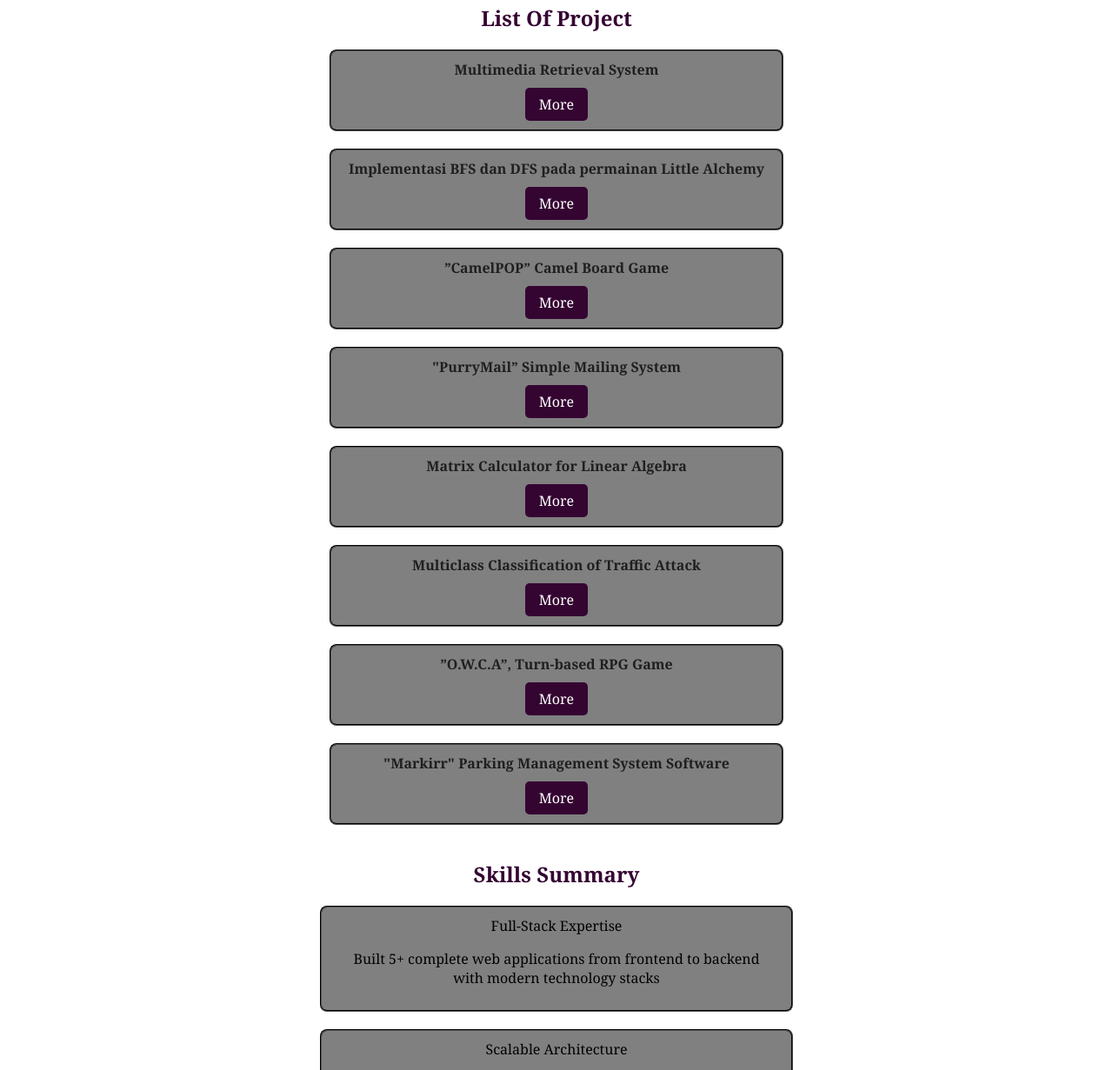
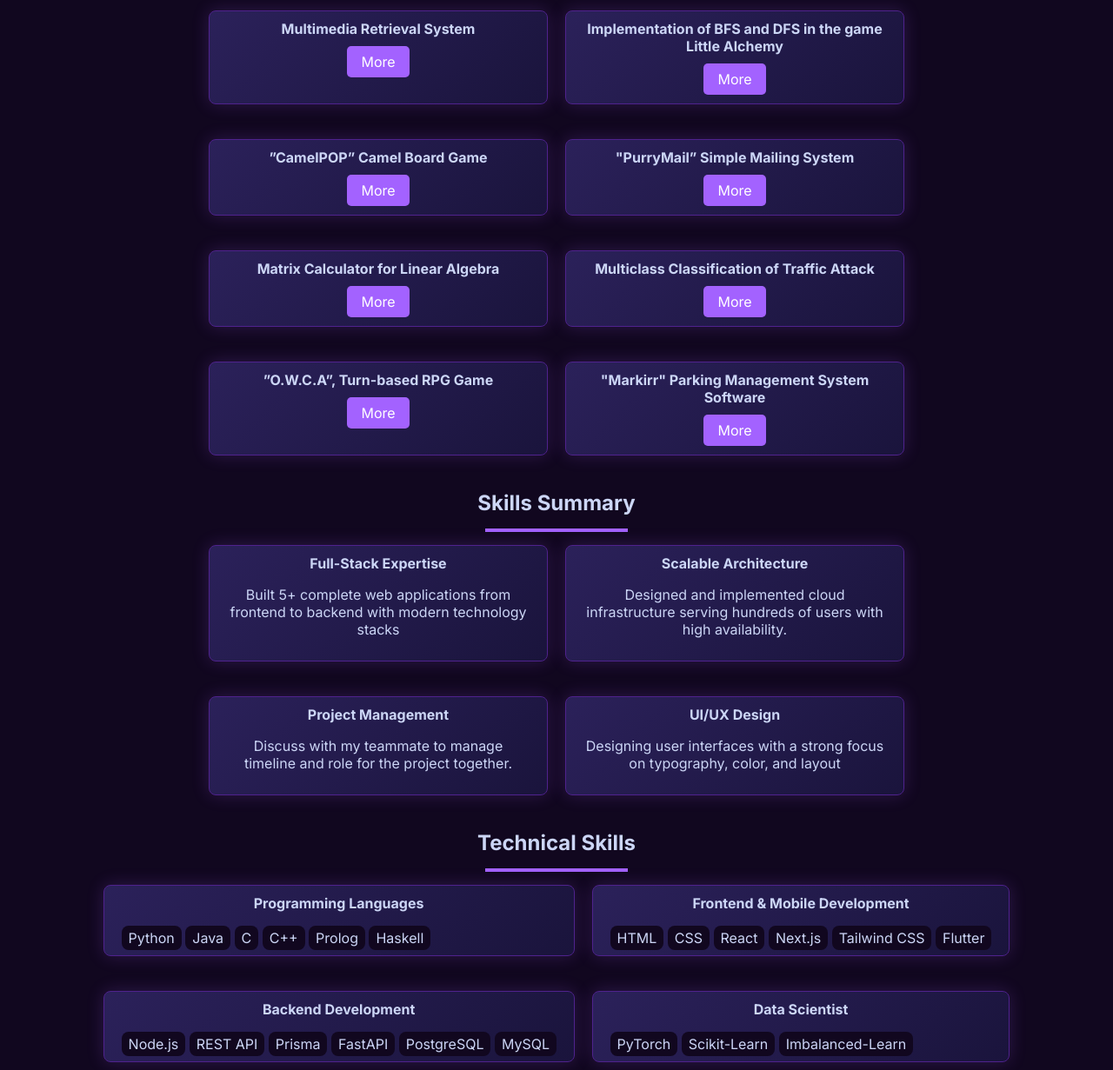
Before and after one commit to Farhanabd05/PORTOFOLIO, a plain HTML site: page index.html in a window 1280 px wide. Shown: the part 396-1627 px from the top of the page at 87% size. Drawn offline with Linux system fonts and the light colour scheme.

Commit message:
feat: versi grid 2 colum

```diff
--- a/index.html
+++ b/index.html
@@ -1,84 +1,102 @@
 <!DOCTYPE html>
+<html>
   <head>
     <title>Porto Farhan!</title>
-        <link rel="stylesheet" href="style.css">
-        <link rel="icon" type="image/x-icon" href="images/favicon.svg">
-
+    <link rel="stylesheet" href="https://fonts.googleapis.com/css2?family=Inter:wght@400;700&display=swap">
+    <link rel="stylesheet" href="style.css" />
+    <link rel="icon" type="image/x-icon" href="images/favicon.svg" />
   </head>
   <body>
-        <img src="images/foto-farhan.svg" class="img-2">
+    <div class="page-wrapper">
+      <header>
+        <img src="images/foto-farhan.svg" class="img-person" />
         <h1>Abdullah Farhan</h1>
         <h4>Full Stack Developer & Data Scientist Enthusiast</h4>
-        <h4>Punya passion di bidang machine learning. Saya ingin membuat model machine learning yang bermanfaat</h4>
-        <span class="span-logo">
-            <a href="https://github.com/Farhanabd05"><img src="images/logo-git-black.svg" class="img"></a>
-            <a href="https://www.linkedin.com/in/abdullah-farhan-682587244/"><img src="images/logo-linkedin.svg" class="img"></a>
-            <a href="mailto:farhanjunaedi213@gmail.com"><img src="images/logo-gmail.svg" class="img"></a>
-        </span>
+        <h4>
+          Punya passion di bidang machine learning. Saya ingin membuat model
+          machine learning yang bermanfaat
+        </h4>
+      </header>
+      <main>
+        <section>
           <h2>List Of Project</h2>
+          <hr>
           <div class="container">
             <div class="child">
-                <h4>
-                    Multimedia Retrieval System
-                </h4>
-                <input type="checkbox"id="toggle1" class="toggle-checkbox">
-                <p class ="project-desc">Proyek ini bertujuan untuk mencari gambar atau audio berdasarkan input gambar dan audionya langsung</p>
+              <h4>Multimedia Retrieval System</h4>
+              <input type="checkbox" id="toggle1" class="toggle-checkbox" />
+              <p class="project-desc">
+                This project aims to search for images or audio based on their
+                direct image and audio input.
+              </p>
               <label for="toggle1" class="toggle-button">
                 <span class="more">More</span>
                 <span class="hide">Hide</span>
               </label>
             </div>
             <div class="child">
-                <h4>
-                    Implementasi BFS dan DFS pada permainan Little Alchemy
-                </h4>
-                <input type="checkbox"id="toggle2" class="toggle-checkbox">
-                <p class ="project-desc">A web application that implements BFS and DFS algorithms to find crafting paths in Little Alchemy 2. Built with React frontend and Go backend.</p>
+              <h4>Implementation of BFS and DFS in the game Little Alchemy</h4>
+              <input type="checkbox" id="toggle2" class="toggle-checkbox" />
+              <p class="project-desc">
+                A web application that implements BFS and DFS algorithms to find
+                crafting paths in Little Alchemy 2. Built with React frontend and
+                Go backend.
+              </p>
               <label for="toggle2" class="toggle-button">
                 <span class="more">More</span>
                 <span class="hide">Hide</span>
               </label>
             </div>
             <div class="child">
-                <h4>
-                    ”CamelPOP” Camel Board Game
-                </h4>
-                <input type="checkbox"id="toggle3" class="toggle-checkbox">
-                <p class ="project-desc">used Prolog to create a board game called Camel. The purpose of this project is to teach logic and reccurence using logical programming statements.</p>
+              <h4>”CamelPOP” Camel Board Game</h4>
+              <input type="checkbox" id="toggle3" class="toggle-checkbox" />
+              <p class="project-desc">
+                used Prolog to create a board game called Camel. The purpose of
+                this project is to teach logic and reccurence using logical
+                programming statements.
+              </p>
               <label for="toggle3" class="toggle-button">
                 <span class="more">More</span>
                 <span class="hide">Hide</span>
               </label>
             </div>
             <div class="child">
-                <h4>
-                    "PurryMail” Simple Mailing System
-                </h4>
-                <input type="checkbox"id="toggle4" class="toggle-checkbox">
-                <p class ="project-desc">PurryMail adalah program baru untuk mengatasi masalah keamanan pada ZMail. Program ini menggunakan ADT yang dimodifikasi untuk fitur seperti enkripsi pesan dan pengelolaan email.</p>
+              <h4>"PurryMail” Simple Mailing System</h4>
+              <input type="checkbox" id="toggle4" class="toggle-checkbox" />
+              <p class="project-desc">
+                PurryMail adalah program baru untuk mengatasi masalah keamanan
+                pada ZMail. Program ini menggunakan ADT yang dimodifikasi untuk
+                fitur seperti enkripsi pesan dan pengelolaan email.
+              </p>
               <label for="toggle4" class="toggle-button">
                 <span class="more">More</span>
                 <span class="hide">Hide</span>
               </label>
             </div>
             <div class="child">
-                <h4>
-                    Matrix Calculator for Linear Algebra
-                </h4>
-                <input type="checkbox"id="toggle5" class="toggle-checkbox">
-                <p class ="project-desc">created a Java-based matrix calculator application that lets users manipulate matrices in a number of ways. Regression analysis, matrix calculations, and linear equation solutions are all included in the program.</p>
+              <h4>Matrix Calculator for Linear Algebra</h4>
+              <input type="checkbox" id="toggle5" class="toggle-checkbox" />
+              <p class="project-desc">
+                created a Java-based matrix calculator application that lets users
+                manipulate matrices in a number of ways. Regression analysis,
+                matrix calculations, and linear equation solutions are all
+                included in the program.
+              </p>
               <label for="toggle5" class="toggle-button">
                 <span class="more">More</span>
                 <span class="hide">Hide</span>
               </label>
             </div>
             <div class="child">
-                <h4>
-                    Multiclass Classification of Traffic Attack
-                </h4>
-                <input type="checkbox"id="toggle6" class="toggle-checkbox">
-                <p class ="project-desc">
-                    carried out a thorough examination of website traffic statistics to find patterns and irregularities. In order to identify any security issues and reduce the likelihood of exploitation and cyberattacks, suspicious IP addresses and odd access patterns were looked into. This research was used at the University of Airlangga's 2024 Airnology Data Science Competition.
+              <h4>Multiclass Classification of Traffic Attack</h4>
+              <input type="checkbox" id="toggle6" class="toggle-checkbox" />
+              <p class="project-desc">
+                carried out a thorough examination of website traffic statistics
+                to find patterns and irregularities. In order to identify any
+                security issues and reduce the likelihood of exploitation and
+                cyberattacks, suspicious IP addresses and odd access patterns were
+                looked into. This research was used at the University of
+                Airlangga's 2024 Airnology Data Science Competition.
               </p>
               <label for="toggle6" class="toggle-button">
                 <span class="more">More</span>
@@ -86,12 +104,11 @@
               </label>
             </div>
             <div class="child">
-                <h4>
-                    ”O.W.C.A”, Turn-based RPG Game
-                </h4>
-                <input type="checkbox"id="toggle7" class="toggle-checkbox">
-                <p class ="project-desc">
-                    created a turn-based role-playing game that allows players to take on multiple characters. Python is used in the game's development.
+              <h4>”O.W.C.A”, Turn-based RPG Game</h4>
+              <input type="checkbox" id="toggle7" class="toggle-checkbox" />
+              <p class="project-desc">
+                created a turn-based role-playing game that allows players to take
+                on multiple characters. Python is used in the game's development.
               </p>
               <label for="toggle7" class="toggle-button">
                 <span class="more">More</span>
@@ -99,12 +116,11 @@
               </label>
             </div>
             <div class="child">
-                <h4>
-                    "Markirr" Parking Management System Software
-                </h4>
-                <input type="checkbox"id="toggle8" class="toggle-checkbox">
-                <p class ="project-desc">
-                    Markirr is a simple parking management system software created for my first big project. Python is used in the software development.
+              <h4>"Markirr" Parking Management System Software</h4>
+              <input type="checkbox" id="toggle8" class="toggle-checkbox" />
+              <p class="project-desc">
+                Markirr is a simple parking management system software created for
+                my first big project. Python is used in the software development.
               </p>
               <label for="toggle8" class="toggle-button">
                 <span class="more">More</span>
@@ -112,57 +128,101 @@
               </label>
             </div>
           </div>
+        </section>
+        <section>
           <h2>Skills Summary</h2>
+          <hr>
           <div class="container">
             <div class="child">
-                Full-Stack Expertise
-                <p>Built 5+ complete web applications from frontend to backend with modern technology stacks</p>
+              <h4>Full-Stack Expertise</h4>
+              <p>
+                Built 5+ complete web applications from frontend to backend with
+                modern technology stacks
+              </p>
             </div>
             <div class="child">
-                Scalable Architecture
-                <p>Designed and implemented cloud infrastructure serving thousands of users with high availability.</p>
+              <h4>Scalable Architecture</h4>
+              <p>
+                Designed and implemented cloud infrastructure serving hundreds of
+                users with high availability.
+              </p>
             </div>
             <div class="child">
-                Project Management
-                <p>Discuss with my teammate to manage timeline and role for the project together.</p>
+              <h4>Project Management</h4>
+              <p>
+                Discuss with my teammate to manage timeline and role for the
+                project together.
+              </p>
+            </div>
+            <div class="child">
+              <h4>UI/UX Design</h4>
+              <p>
+                Designing user interfaces with a strong focus on typography, color, and layout
+              </p>
             </div>
           </div>
-
+        </section>
+        <section>
           <h2>Technical Skills</h2>
+          <hr>
           <div class="container">
-            <div class="child">Programming Languages</div>
-            <ul>
-                <li>Python</li>
-                <li>Java</li>
-                <li>C</li>
-                <li>C++</li>
-                <li>Prolog</li>
-                <li>Haskell</li>
-            </ul>
-            <div class="child">Frontend & Mobile Development</div>
-            <ul>
-                <li>HTML</li>
-                <li>CSS</li>
-                <li>React</li>
-                <li>Next.js</li>
-                <li>Tailwind CSS</li>
-                <li>Flutter</li>
-            </ul>
-            <div class="child">Backend Development</div>
-            <ul>
-                <li>Node.js</li>
-                <li>REST API</li>
-                <li>Prisma</li>
-                <li>FastAPI</li>
-                <li>PostgreSQL</li>
-                <li>MySQL</li>
-            </ul>
-            <div class="child">Data Scientist</div>
-            <ul>
-                <li>PyTorch</li>
-                <li>Scikit-Learn</li>
-                <li>Imbalanced-Learn</li>
-            </ul>
+            <div class="skill-category">
+              <h4>Programming Languages</h4>
+              <div class="skills-container">
+                <span class="span-skills">Python</span>
+                <span class="span-skills">Java</span>
+                <span class="span-skills">C</span>
+                <span class="span-skills">C++</span>
+                <span class="span-skills">Prolog</span>
+                <span class="span-skills">Haskell</span>
+                </div>
+            </div>
+            <div class="skill-category">
+              <h4>Frontend & Mobile Development</h4>
+              <div class="skills-container">
+                <span class="span-skills">HTML</span>
+                <span class="span-skills">CSS</span>
+                <span class="span-skills">React</span>
+                <span class="span-skills">Next.js</span>
+                <span class="span-skills">Tailwind CSS</span>
+                <span class="span-skills">Flutter</span>
+                </div>
+            </div>
+            <div class="skill-category">
+              <h4>Backend Development</h4>
+              <div class="skills-container">
+                  <span class="span-skills">Node.js</span>
+                  <span class="span-skills">REST API</span>
+                  <span class="span-skills">Prisma</span>
+                  <span class="span-skills">FastAPI</span>
+                  <span class="span-skills">PostgreSQL</span>
+                  <span class="span-skills">MySQL</span>
+              </div>
+            </div>
+            <div class="skill-category">
+              <h4>Data Scientist</h4>
+              <div class="skills-container">
+                <span class="span-skills">PyTorch</span>
+                <span class="span-skills">Scikit-Learn</span>
+                <span class="span-skills">Imbalanced-Learn</span>
+              </div>
+            </div>
+          </div>
+        </section>
+      </main>
+      <footer>
+        <span class="span-logo">
+          <a href="https://github.com/Farhanabd05"
+            ><img src="images/logo-git-black.svg" class="img"
+          /></a>
+          <a href="https://www.linkedin.com/in/abdullah-farhan-682587244/"
+            ><img src="images/logo-linkedin.svg" class="img"
+          /></a>
+          <a href="mailto:farhanjunaedi213@gmail.com"
+            ><img src="images/logo-gmail.svg" class="img"
+          /></a>
+        </span>
+      </footer>
     </div>
   </body>
 </html>
--- a/style.css
+++ b/style.css
@@ -1,24 +1,42 @@
-h1, h2, h4 {
-    color: #350532;
-    font-family: Cambria;
-    text-align: center;
+:root {
+  --bg-color: #11071f;
+  --card-color: #2b215a;
+  --accent-color: #a362ff;
+  --text-color: #ccd6f6;
+  --border-color: #4f228d;
 }
 
+body {
+    background-color: var(--bg-color);
+    font-family: Inter, Cambria, sans-serif;
+}
+
+p {
+    color: var(--text-color);
+}
+
+h1, h2, h3, h4 {
+    color: var(--text-color);
+    text-align: center;
+    margin-bottom: 15px;
+}
+
+hr {
+    border: 2px solid var(--accent-color);
+    width: 20%;
+    margin-bottom: 15px;
+}
 li {
-    color: blue;
-    font-family: Cambria;
+    color: var(--text-color);
 }
 
 .container {
     display: grid;
-    grid-auto-flow: row;
+    grid-template-columns: 1fr 1fr;
+    gap: 20px; /* Adds 20px space between columns and rows */
     justify-content: center;
-    align-items: center;
+    align-items: stretch;
     overflow: visible;
-}
-
-.container-logo {
-    justify-content: center;
 }
 
 .img {
@@ -33,7 +51,7 @@ li {
     margin-right: auto;
 }
 
-.img-2 {
+.img-person {
     width:150px;
     height:150px;
     border-radius: 50%;
@@ -41,21 +59,23 @@ li {
     display: block;
     margin-left: auto;
     margin-right: auto;
-    border: 2px groove rgb(84, 184, 45);
+    border: 2px groove var(--border-color);
 }
 .child {
     padding-bottom: 10px;
-    background-color: gray;
+    background-color: var(--card-color);
     border-radius: 0.5rem;
-    border: 2px groove black;
     margin-bottom: 20px;
-    font-family: Cambria, Cochin, Georgia, Times, 'Times New Roman', serif;
     text-align: center;
     padding-left: 20px;
     padding-right: 20px;
     padding-bottom: 10px;
     padding-top: 10px;
-    max-width: 500px;
+    max-width: 450px;
+    color: var(--text-color);
+    background: linear-gradient(135deg, var(--card-color), #1a143c);
+    border: 1px solid var(--border-color);
+    box-shadow: 0 0 20px rgba(163, 98, 255, 0.2);
 }
 
 .span-logo {
@@ -71,7 +91,7 @@ li {
 .project-desc {
     display: none;
     margin-top: 15px;
-    color: #333;
+    color: var(--text-color);
     font-style: italic;
 }
 
@@ -81,10 +101,9 @@ li {
     padding: 8px 16px;
     border: none;
     border-radius: 5px;
-    background-color: #350532;
+    background-color: var(--accent-color);
     color: white;
     cursor: pointer;
-    font-family: Cambria, Cochin, Georgia, Times, 'Times New Roman', serif;
     -webkit-user-select: none;
     -ms-user-select: none;
     user-select: none;
@@ -108,5 +127,43 @@ li {
 
 .child h4 {
     margin: 0;
-    color: #1f1f1f;
+    color: var(--text-color);
 }
+
+.page-wrapper {
+    max-width: 800px;
+    margin: auto;
+}
+
+
+.skill-category {
+    padding-bottom: 10px;
+    background-color: var(--card-color);
+    border-radius: 0.5rem;
+    margin-bottom: 20px;
+    text-align: center;
+    padding-left: 20px;
+    padding-right: 20px;
+    padding-bottom: 10px;
+    padding-top: 10px;
+    max-width: 500px;
+    color: var(--text-color);
+    background: linear-gradient(135deg, var(--card-color), #1a143c);
+    border: 1px solid var(--border-color);
+    box-shadow: 0 0 20px rgba(163, 98, 255, 0.2);
+}
+
+.skill-category h4 {
+    margin: 0;
+    color: var(--text-color);
+}
+
+.skills-container {
+    margin-top: 20px;
+    width: max-content;
+}
+.span-skills {
+    background-color: var(--bg-color);
+    border-radius: 8px;
+    padding: 4px 8px;
+}
```
Also changed, not shown: 1 other file. Lines whose indentation alone changed are shown as unchanged.
